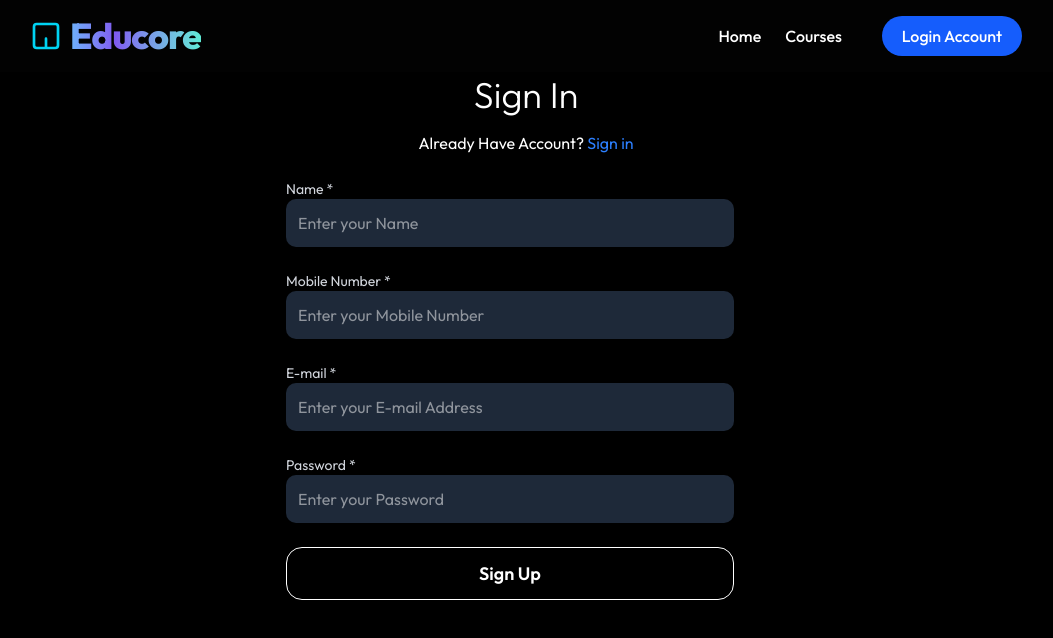
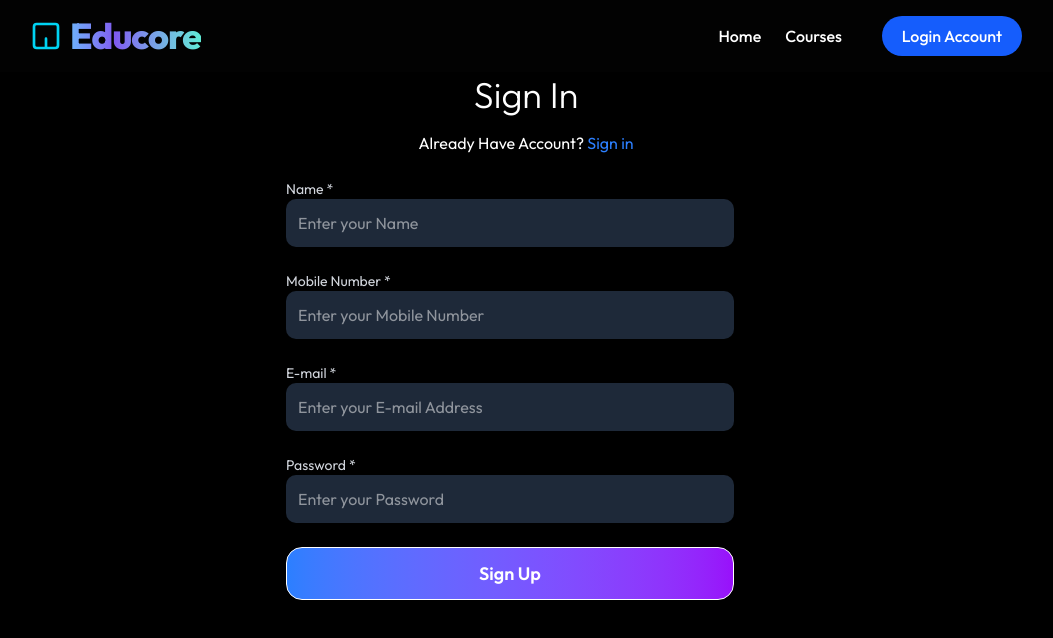
Before and after one commit to Avihdf/Educore-frontend, a React (Vite) app: page /register in a window 1280 px wide. Shown: the top 638 px of the page, without its empty margins (114-1167 px from the left). Built offline with nearby package versions, Linux system fonts and the light colour scheme; no server answers; a web font is replaced by a local one.

Commit message:
register button

```diff
--- a/src/pages/Student/Register.jsx
+++ b/src/pages/Student/Register.jsx
@@ -2,7 +2,7 @@ import React, { useState, useEffect } from 'react'
 import axios from 'axios'
 import { Link, useNavigate } from 'react-router-dom'
 import '../../style/style.css';
-import { FaCheck, FaTimes,FaRegEyeSlash,FaRegEye } from 'react-icons/fa';
+import { FaCheck, FaTimes, FaRegEyeSlash, FaRegEye } from 'react-icons/fa';
 
 
 
@@ -10,7 +10,7 @@ import { FaCheck, FaTimes,FaRegEyeSlash,FaRegEye } from 'react-icons/fa';
 const Register = () => {
     const navigate = useNavigate();
 
-     const api_url = import.meta.env.VITE_API_BASE_URL;
+    const api_url = import.meta.env.VITE_API_BASE_URL;
 
     const [registerdata, setregisterdata] = useState({
         name: '',
@@ -20,6 +20,30 @@ const Register = () => {
     })
     const [message, setmessage] = useState('')
     const [error, seterror] = useState('')
+    const [loading, setloading] = useState(false)
+
+    const Spinner = () => (
+        <svg
+            className="animate-spin h-5 w-5 text-white mr-2"
+            xmlns="http://www.w3.org/2000/svg"
+            fill="none"
+            viewBox="0 0 24 24"
+        >
+            <circle
+                className="opacity-25"
+                cx="12"
+                cy="12"
+                r="10"
+                stroke="currentColor"
+                strokeWidth="4"
+            ></circle>
+            <path
+                className="opacity-75"
+                fill="currentColor"
+                d="M4 12a8 8 0 018-8v4a4 4 0 00-4 4H4z"
+            ></path>
+        </svg>
+    );
 
     useEffect(() => {
         if (message) {
@@ -46,18 +70,20 @@ const Register = () => {
         e.preventDefault();
         setmessage('');
         seterror('');
+        setloading(true)
         try {
-            const res = await axios.post(`${api_url}/api/auth/register`, registerdata,{ withCredentials: true });
+            const res = await axios.post(`${api_url}/api/auth/register`, registerdata, { withCredentials: true });
             // setmessage(res.data.message);
             navigate('/login', { state: { message: res.data.message } }); // Redirect to login page after successful registration
 
         } catch (err) {
             console.log(err)
             seterror(err.response?.data?.error || 'Error registering user: ' + err.error);
+        } finally {
+            setloading(false)
         }
 
     }
-
 
 
 
@@ -131,8 +157,25 @@ const Register = () => {
                 )}
 
 
-                <button className='flex justify-center items-center  cursor-pointer w-full max-w-md p-3 border-1 rounded-2xl hover:scale-[1.02] transition duration-200 text-[18px] font-semibold'>
-                    Sign Up</button>
+                {/* <button className='flex justify-center items-center  cursor-pointer w-full max-w-md p-3 border-1 rounded-2xl hover:scale-[1.02] transition duration-200 text-[18px] font-semibold'>
+                    Sign Up</button> */}
+
+                <button
+                    type="submit"
+                    disabled={loading}
+                    className={`flex justify-center items-center  cursor-pointer w-full max-w-md p-3 border-1 rounded-2xl hover:scale-[1.02] transition duration-200 text-[18px] font-semibold
+        ${loading
+                            ? 'bg-gray-600 cursor-not-allowed'
+                            : 'bg-gradient-to-r from-blue-500 to-purple-600 hover:from-blue-600 hover:to-purple-700'}`}
+                >
+                    {loading ? (
+                        <>
+                            <Spinner /> Registering...
+                        </>
+                    ) : (
+                        'Sign Up'
+                    )}
+                </button>
 
             </form>
 
```
